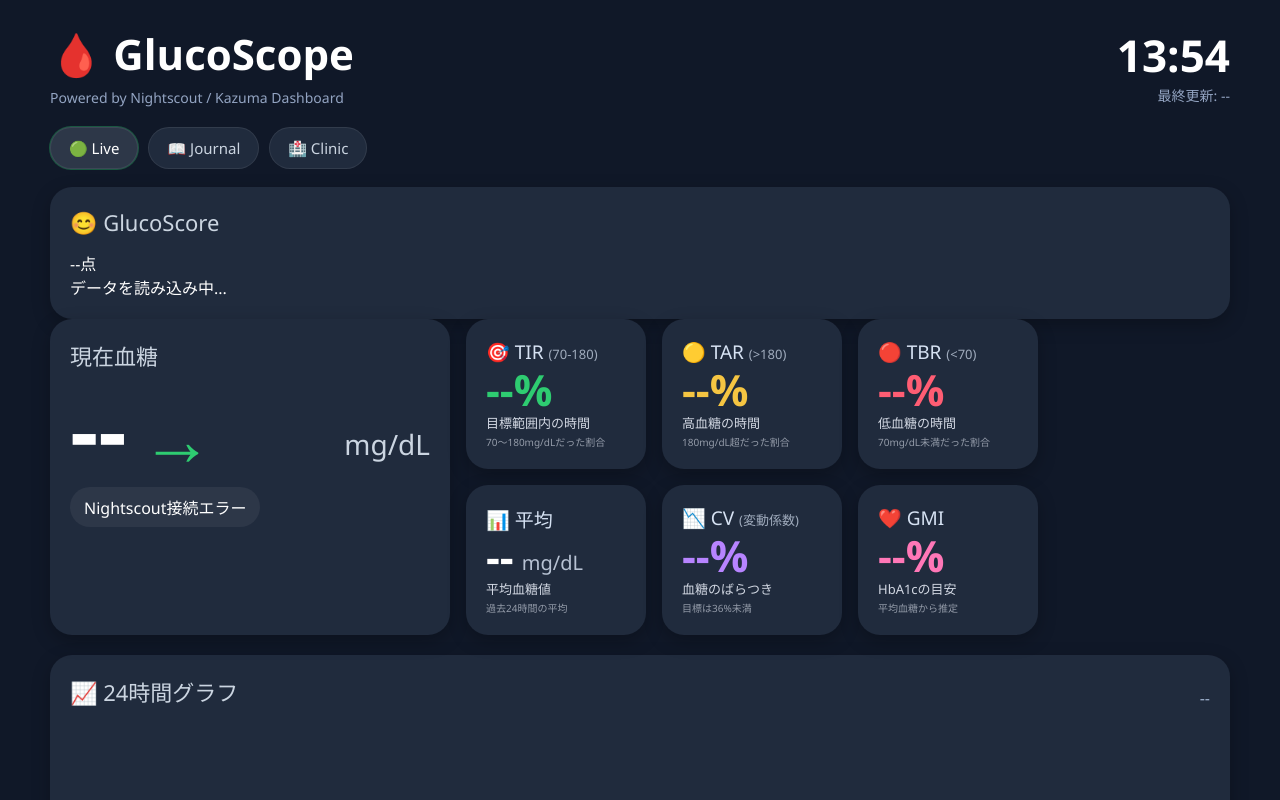
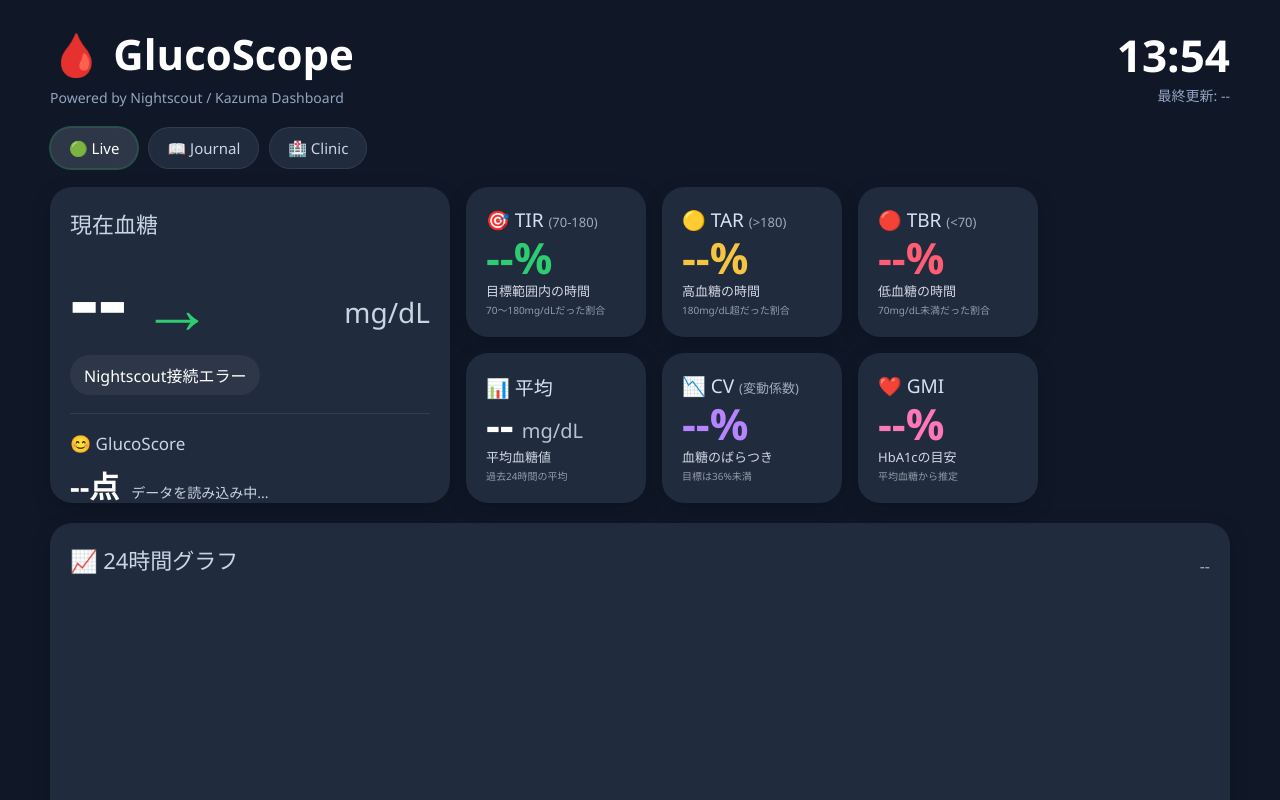
Before and after one commit to afterglow21/glucoscope, a plain HTML site: page index.html in a window 1280 px wide. Shown: the top 800 px of the page. Drawn offline with nearby package versions, Linux system fonts and the light colour scheme; no server answers.

Commit message:
refactor(ui): move GlucoScore into current glucose card

```diff
--- a/index.html
+++ b/index.html
@@ -25,14 +25,6 @@
   <button class="view-tab">🏥 Clinic</button>
 </nav>
 
-  <section class="score-card card">
-    <div>
-      <div class="label">😊 GlucoScore</div>
-      <div id="scoreValue" class="score-value">--点</div>
-    </div>
-    <div id="scoreReason" class="score-reason">データを読み込み中...</div>
-  </section>
-
   <section class="top-grid">
     <div class="card current-card">
       <div class="label">現在血糖</div>
@@ -42,6 +34,13 @@
         <span class="unit">mg/dL</span>
       </div>
       <div id="status" class="pill-row">Nightscout読み込み中...</div>
+      <div class="gluco-score-mini">
+        <div class="gluco-score-title">😊 GlucoScore</div>
+        <div class="gluco-score-row">
+           <span id="scoreValue" class="gluco-score-value">--点</span>
+           <span id="scoreReason" class="gluco-score-reason">データを読み込み中...</span>
+        </div>
+      </div>
     </div>
 
     <div class="card metric-card green">
--- a/style.css
+++ b/style.css
@@ -243,3 +243,37 @@ canvas{
   color:#fff;
   box-shadow:0 0 0 1px rgba(46,204,113,.35);
 }
+
+
+.score-card{
+  display:none;
+}
+
+.gluco-score-mini{
+  margin-top:auto;
+  border-top:1px solid rgba(255,255,255,.08);
+  padding-top:18px;
+}
+
+.gluco-score-title{
+  font-size:17px;
+  color:#cbd5e1;
+  margin-bottom:8px;
+}
+
+.gluco-score-row{
+  display:flex;
+  align-items:baseline;
+  gap:12px;
+}
+
+.gluco-score-value{
+  font-size:30px;
+  font-weight:800;
+  color:#fff;
+}
+
+.gluco-score-reason{
+  font-size:14px;
+  color:#cbd5e1;
+}
```
